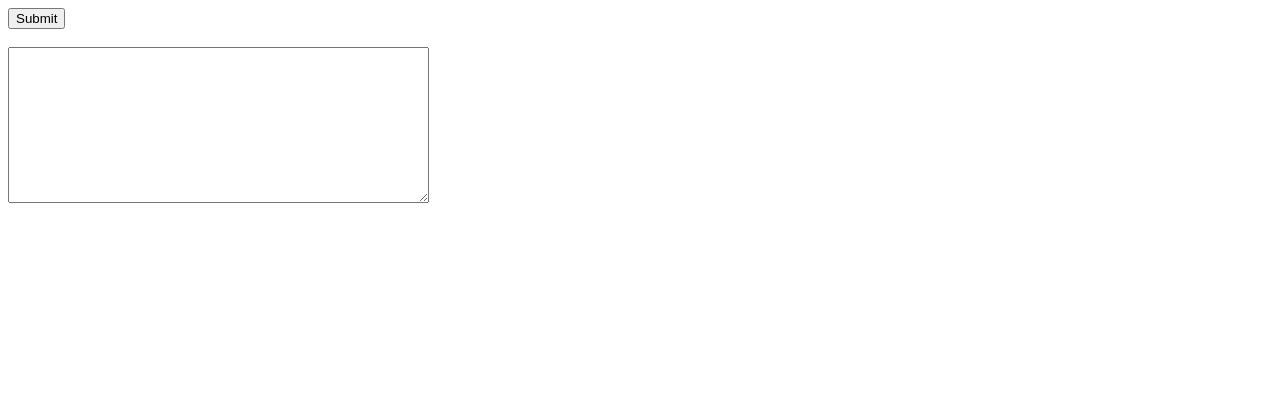
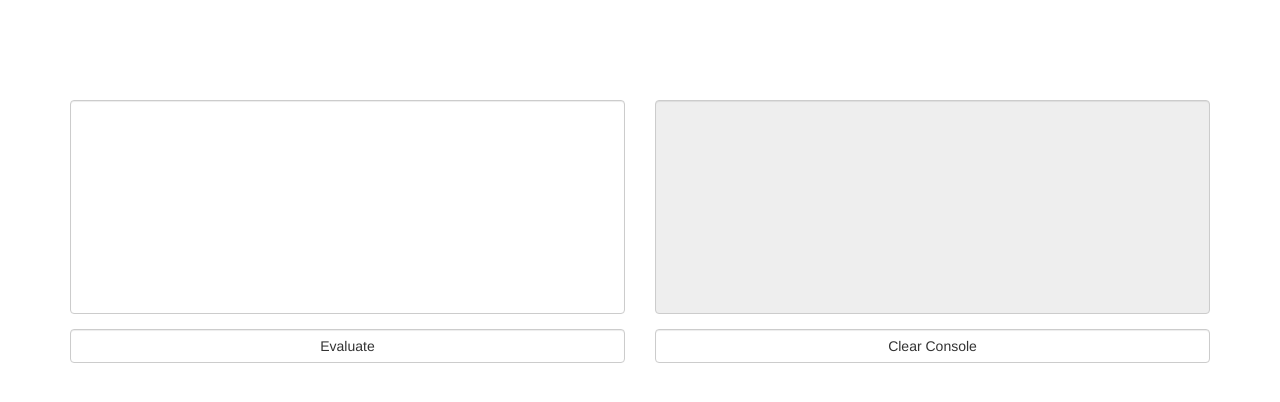
Before and after one commit to ammarm08/lisp-interpreter, a website: page client/index.html at #/main in a window 1280 px wide. Drawn offline with nearby package versions, Linux system fonts and the light colour scheme; some packages are replaced by stand-ins of ours.

Commit message:
basic bootstrap styling and input to console

```diff
--- a/bower.json
+++ b/bower.json
@@ -19,6 +19,7 @@
   ],
   "dependencies": {
     "angular": "~1.4.8",
-    "angular-route": "~1.4.8"
+    "angular-route": "~1.4.8",
+    "bootstrap": "~3.3.6"
   }
 }
--- a/client/app/main.html
+++ b/client/app/main.html
@@ -1,10 +1,32 @@
 
-<div ng-controller="MainController">
-  <form name="myForm" ng-submit="eval()">
-    <input type="submit">
-  </form>
-  <br>
-  <textarea form="myForm" ng-model="expression" rows="10" cols="50"></textarea>
+<div class = "main" ng-controller="MainController">
 
-  <div>{{syntax}}</div>
+  <div class = "row">
+
+    <div class = "col-sm-6">
+
+      <div class = "form-group">
+        <textarea class="form-control" form="myForm" ng-model="expression" rows="10" cols="50"></textarea>
+      </div>
+
+      <form name="myForm" ng-submit="eval()">
+        <button type="submit" class="btn btn-default form-control"> Evaluate </button>
+      </form>
+
+    </div>
+
+    <div class = "col-sm-6">
+      <div class = "form-group">
+        <textarea disabled class="form-control" form="evalScreen" rows="10" cols="50">{{console}}</textarea>
+      </div>
+      <form name="evalScreen" ng-submit="clear()">
+        <button type="submit" class="btn btn-default form-control"> Clear Console </button>
+      </form>
+    </div>
+
+  </div>
+
+  <div>
+
+  </div>
 </div>
--- a/client/app/main.js
+++ b/client/app/main.js
@@ -2,11 +2,16 @@ angular.module('app.main', [])
 .controller('MainController', ['$scope', 'Lisper', function($scope, Lisper) {
   //stuff
   $scope.expression = '';
-  $scope.syntax = '';
+  $scope.console = '';
 
   $scope.eval = function() {
-    $scope.syntax = Lisper.interpret($scope.expression);
+    $scope.console += Lisper.interpret($scope.expression) + '\n';
+    $scope.expression = '';
   };
+
+  $scope.clear = function() {
+    $scope.console = '';
+  }
 
 
 }]);
--- a/client/app/services.js
+++ b/client/app/services.js
@@ -8,7 +8,7 @@ angular.module('app.services', [])
 
   var evaluate = function(code, context) {
 
-    if (code === "window" || "context") {
+    if (typeof code === "string" && code === "context") {
       return context;
     } else if (typeof code === "number") {
       return code;
--- a/client/index.html
+++ b/client/index.html
@@ -2,6 +2,9 @@
 <html ng-app='app'>
   <head>
     <meta charset="utf-8" />
+    <script src="lib/jquery/dist/jquery.min.js"></script>
+    <link rel="stylesheet" type="text/css" href="lib/bootstrap/dist/css/bootstrap.min.css">
+    <link rel="stylesheet" type="text/css" href="style.css">
   </head>
   <body>
     <script src="lib/angular/angular.js"></script>
@@ -11,8 +14,8 @@
     <script src="app/main.js"></script>
     <script src="app/app.js"></script>
 
-    <div ng-view>
-
+    <div class = "container">
+      <div ng-view></div>
     </div>
 
   </body>
--- /dev/null
+++ b/client/style.css
@@ -0,0 +1,12 @@
+textarea {
+  border: 1px solid black;
+  resize: none;
+}
+
+textarea-disabled:hover {
+  cursor: pointer;
+}
+
+.main {
+  margin: 100px auto;
+}
```
